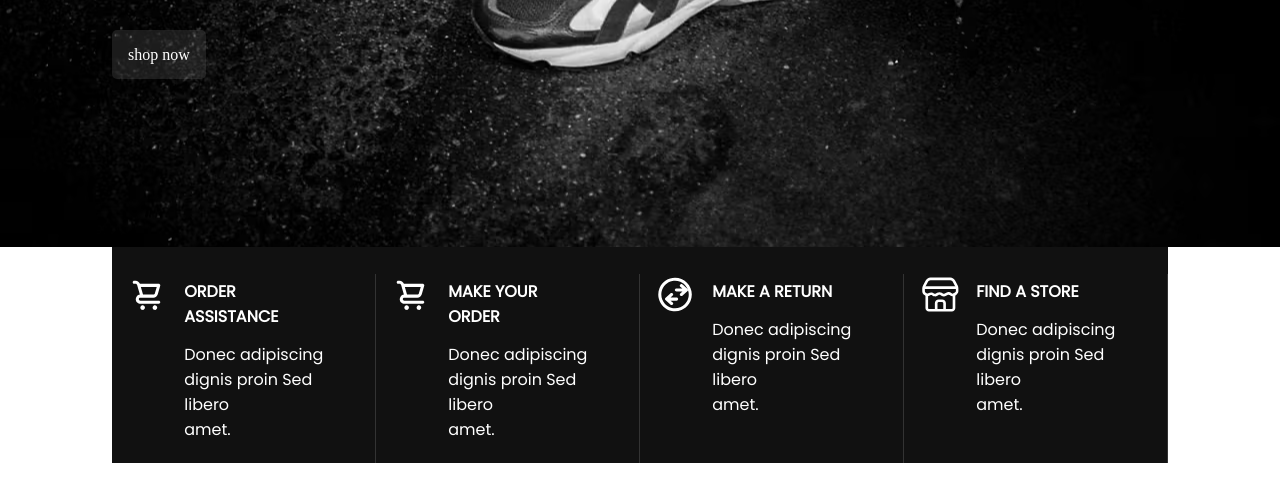
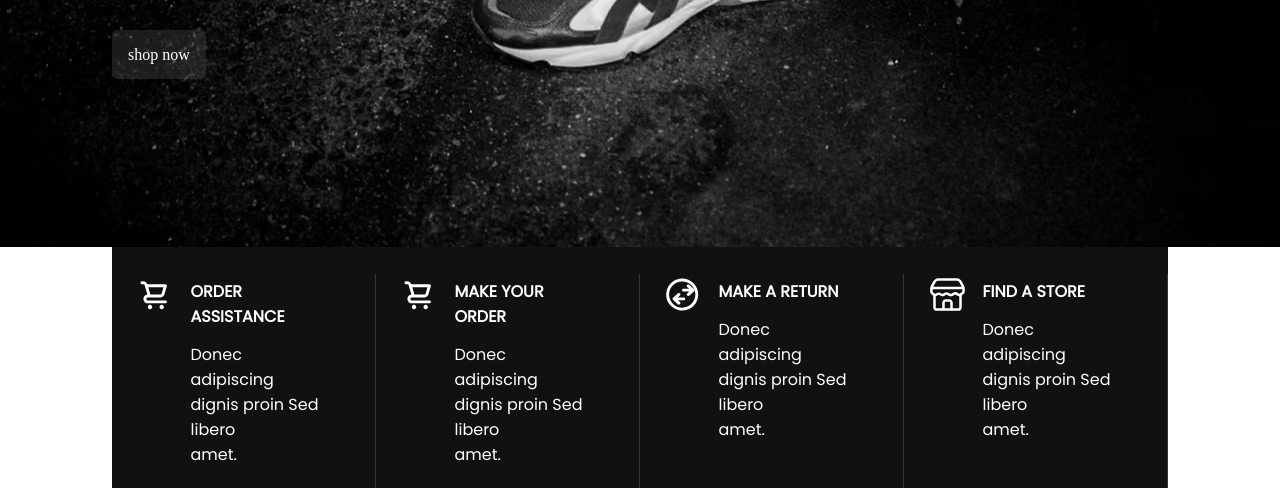
Before and after one commit to zainabturkmen/Fashion, a plain HTML site: page index.html in a window 1280 px wide. Shown: the part 463-962 px from the top of the page. Before the commit the page ends 937 px from the top, so only its background shows below. Drawn offline with Linux system fonts and the light colour scheme; a web font is replaced by a local one.

Commit message:
fixing section 1

```diff
--- a/index.css
+++ b/index.css
@@ -90,13 +90,13 @@ a:hover{
     display: flex;
     justify-content: space-between;
     margin: 0 7em;
-    padding-top: 0;
+    padding: 0;
 }
 
 .section1 svg{
     width: 50px;
     height: 40px;
-    margin-left: 1em;
+    margin-left: 1.5em;
 }
 
 .Order{
```
